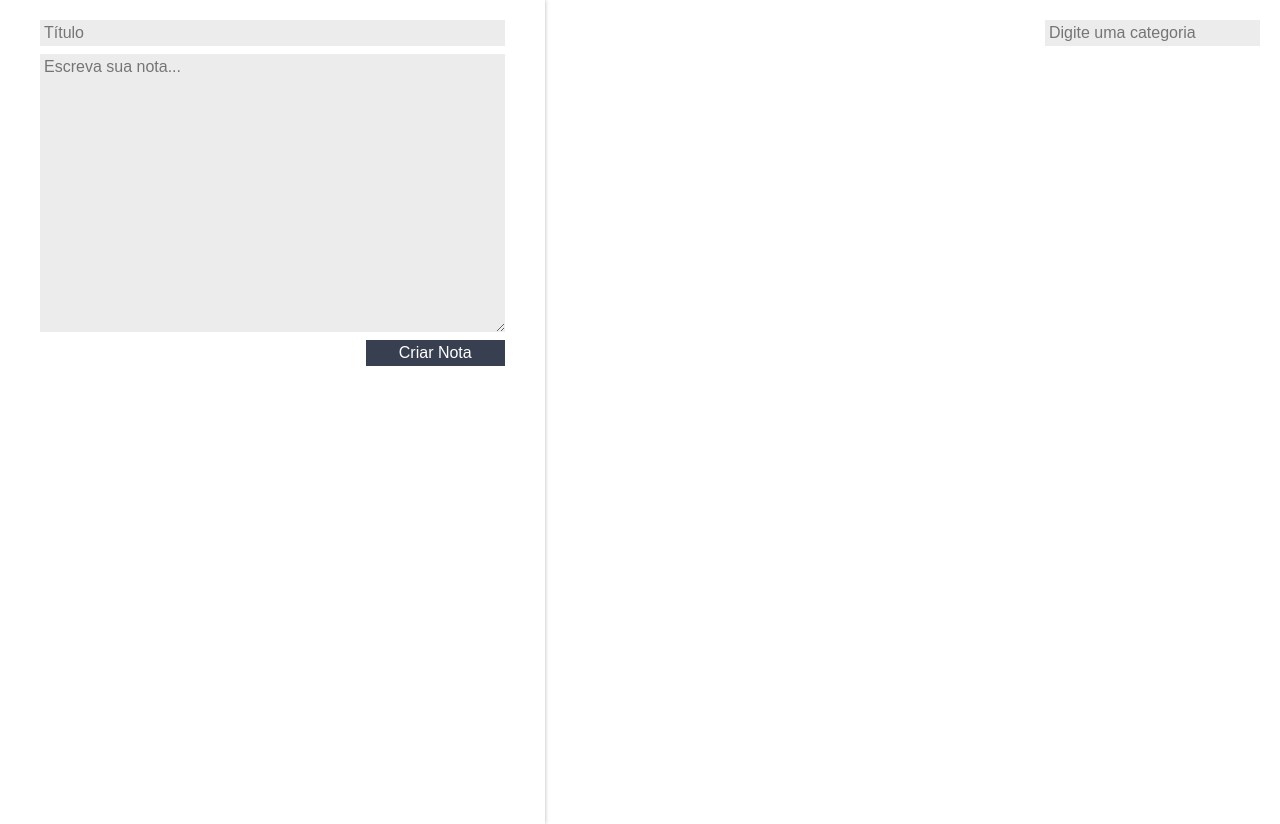
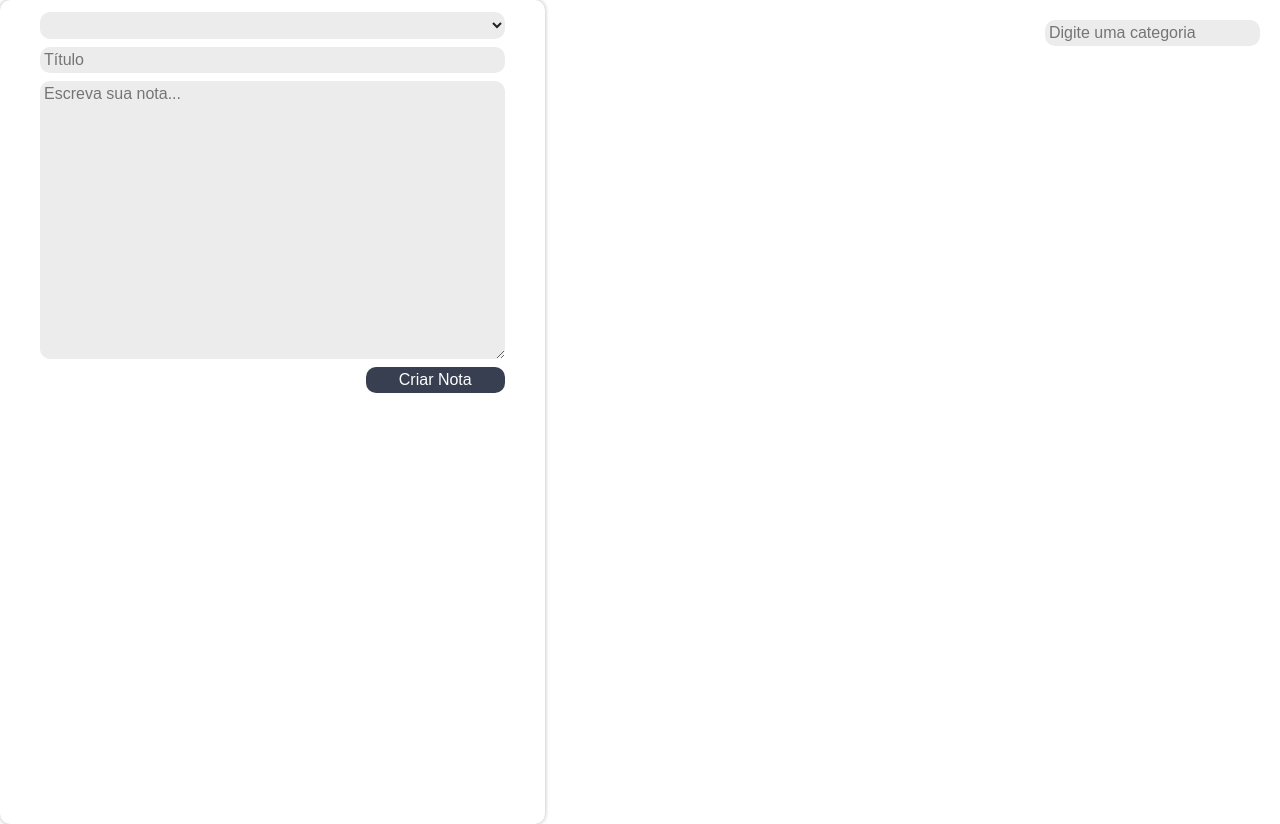
Before and after one commit to miqueiascoutinho/react_gerenciador_notas, a React (Create React App) app: page / in a window 1280 px wide. Built offline with nearby package versions, Linux system fonts and the light colour scheme.

Commit message:
Adição do select de categorias

```diff
--- a/src/App.js
+++ b/src/App.js
@@ -35,7 +35,7 @@ class App extends Component {
 
   criarCategoria(categoria) {
     let todasCategorias = [...this.state.categorias, categoria];
-    let novoEstado = {...this.state, categorias: todasCategorias}
+    let novoEstado = { ...this.state, categorias: todasCategorias };
 
     this.setState(novoEstado);
   }
@@ -43,7 +43,10 @@ class App extends Component {
   render() {
     return (
       <section className="conteudo">
-        <FormularioCadastro novaNota={this.criarNota.bind(this)} />
+        <FormularioCadastro
+          novaNota={this.criarNota.bind(this)}
+          categorias={this.state.categorias}
+        />
         <main className="conteudo-principal">
           <ListaDeCategorias
             criarCategoria={this.criarCategoria.bind(this)}
--- a/src/compoments/CardNota/estilo.css
+++ b/src/compoments/CardNota/estilo.css
@@ -9,6 +9,7 @@
   box-shadow: 0 0 4px rgba(0, 0, 0, 0.3);
   padding: 16px;
 }
+
 .card-nota_cabecalho {
   font-size: 1.1em;
   display: flex;
--- a/src/compoments/FormularioCadastro/FormularioCadastro.jsx
+++ b/src/compoments/FormularioCadastro/FormularioCadastro.jsx
@@ -1,16 +1,16 @@
- import React, { Component } from "react";
+import React, { Component } from "react";
+import SelectorCategorias from "./SelectorCategorias";
 import "./estilo.css";
 
 class FormularioCadastro extends Component {
-
   constructor(props) {
     super(props);
-    this.titulo = '';
-    this.nota = '';
-    this.state = {}
+    this.titulo = "";
+    this.nota = "";
+    this.state = {};
   }
 
-  _handlerDigitarTitulo(evento){
+  _handlerDigitarTitulo(evento) {
     this.titulo = evento.target.value;
   }
 
@@ -19,7 +19,7 @@ class FormularioCadastro extends Component {
   }
 
   _handlerCriarNota(evento) {
-    this.setState({nome: this.nota});
+    this.setState({ nome: this.nota });
     evento.preventDefault();
     evento.stopPropagation();
     this.props.novaNota(this.titulo, this.nota);
@@ -27,16 +27,16 @@ class FormularioCadastro extends Component {
 
   render() {
     return (
-      <form className="form-cadastro "
-        onSubmit = {this._handlerCriarNota.bind(this)}
+      <form
+        className="form-cadastro "
+        onSubmit={this._handlerCriarNota.bind(this)}
       >
+        <SelectorCategorias categorias={this.props.categorias} />
         <input
           type="text"
           placeholder="Título"
           className="form-cadastro_input"
-
-          onChange = {this._handlerDigitarTitulo.bind(this)}
-
+          onChange={this._handlerDigitarTitulo.bind(this)}
         />
         <textarea
           rows={15}
@@ -44,9 +44,7 @@ class FormularioCadastro extends Component {
           className="form-cadastro_input"
           onChange={this._handerDigitarNota.bind(this)}
         />
-        <button
-          className="form-cadastro_input form-cadastro_submit"
-        >
+        <button className="form-cadastro_input form-cadastro_submit">
           Criar Nota
         </button>
       </form>
--- /dev/null
+++ b/src/compoments/FormularioCadastro/SelectorCategorias.jsx
@@ -0,0 +1,24 @@
+import React, { Component } from "react";
+import "./estilo.css";
+
+class SelectorCategorias extends Component {
+  render() {
+    return (
+      <select
+        className="form-cadastro_select"
+        name="categorias"
+        placeholder="Selecione a categoria"
+      >
+        {this.props.categorias.sort().map((categoria, index) => {
+          return (
+            <option key={index} className="form-cadastro_select_item">
+              {categoria}
+            </option>
+          );
+        })}
+      </select>
+    );
+  }
+}
+
+export default SelectorCategorias;
--- a/src/compoments/FormularioCadastro/estilo.css
+++ b/src/compoments/FormularioCadastro/estilo.css
@@ -6,6 +6,7 @@
     display: flex;
     flex-direction: column;
     padding: 12px 40px;
+    border-radius: 10px;
   }
   .form-cadastro_input {
     margin-top: 8px;
@@ -14,6 +15,7 @@
     background-color: var(--fundo-detalhes);
     font-family: Arial, Helvetica, sans-serif;
     font-weight: 100;
+    border-radius: 10px;
   }
 
   .form-cadastro_submit {
@@ -22,8 +24,22 @@
     background-color: var(--secundaria);
     color: white;
     font-weight: 400;
+    border-radius: 10px;
   }
 
   .form-cadastro_submit:active {
     background-color: var(--secundaria-ativa);
   }
+
+  .form-cadastro_select{
+    padding: 4px;
+    border-radius: 10px;
+    border: none;
+    font-family: Arial, Helvetica, sans-serif;
+    font-weight: 100;
+    background-color: var(--fundo-detalhes);
+  }
+
+  .form-cadastro_select_item{
+    border-radius: 10px;
+  }
--- a/src/compoments/ListaDeCategorias/estilo.css
+++ b/src/compoments/ListaDeCategorias/estilo.css
@@ -24,4 +24,5 @@
     background-color: var(--fundo-detalhes);
     font-family: Arial, Helvetica, sans-serif;
     font-weight: 100;
+    border-radius: 10px;
 }
```
